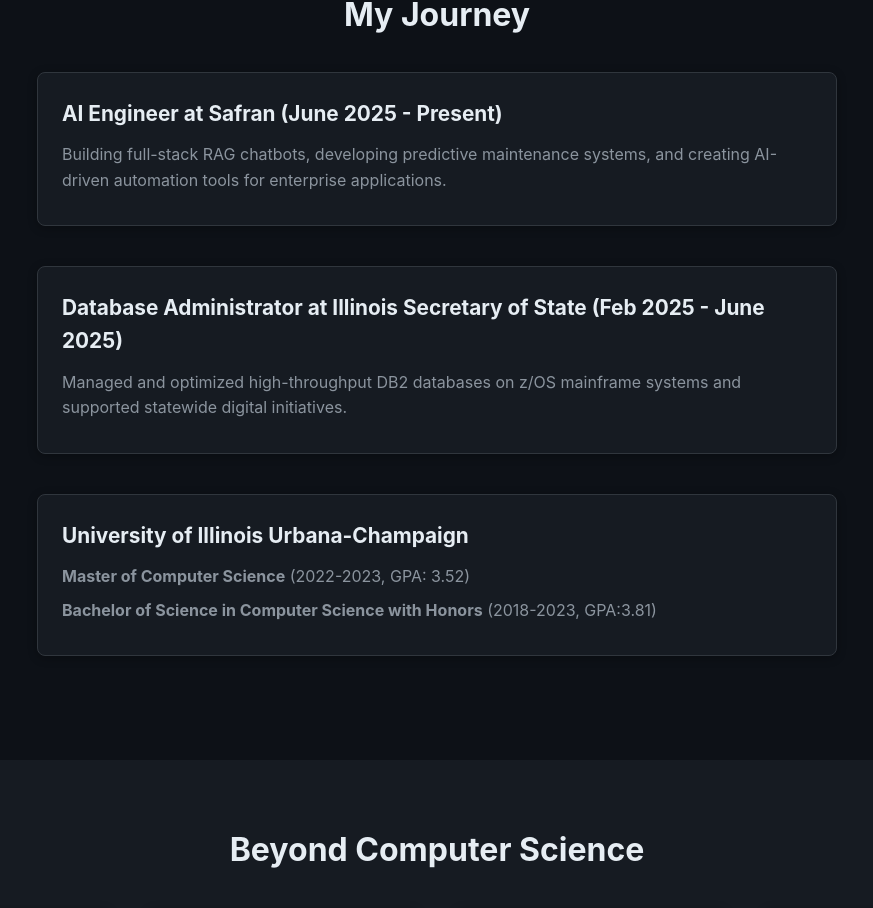
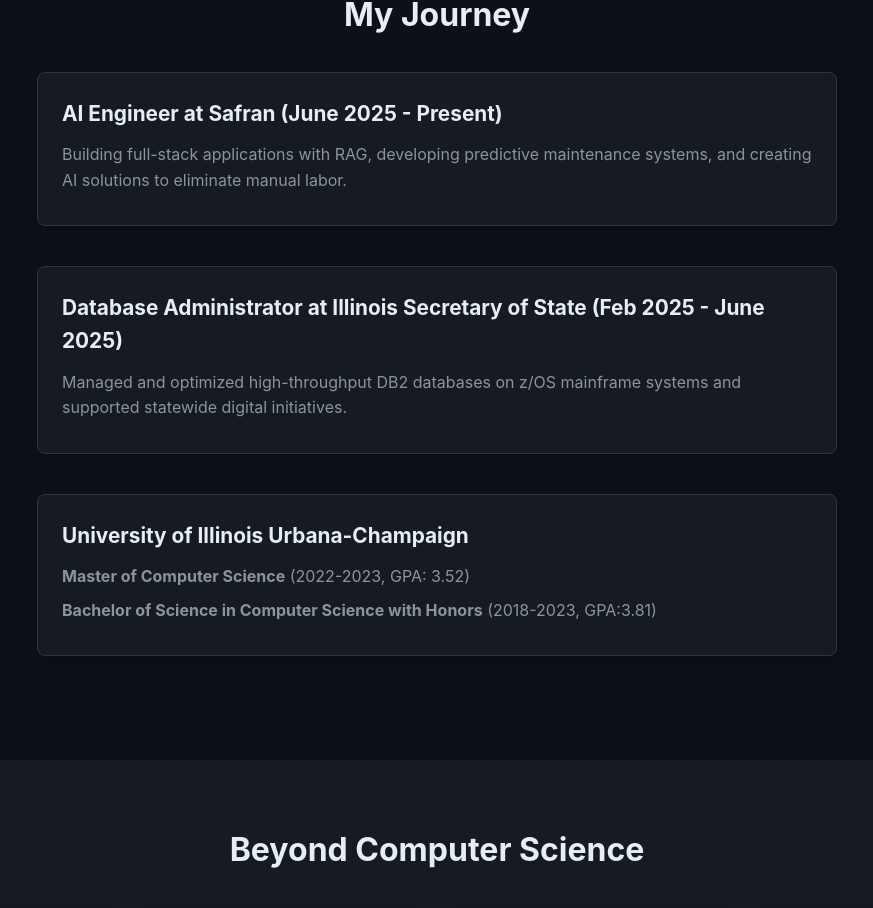
Before and after one commit to richwellp/richwellp.github.io, a Vue app in the folder frontend/: page / in a window 1280 px wide. Shown: the part 1445-2353 px from the top of the page, without its empty margins (203-1076 px from the left). Built offline with nearby package versions, Linux system fonts and the light colour scheme.

Commit message:
Content changes

```diff
--- a/frontend/src/views/AboutMe.vue
+++ b/frontend/src/views/AboutMe.vue
@@ -60,8 +60,8 @@
           <div class="timeline-item">
             <h3>AI Engineer at Safran (June 2025 - Present)</h3>
             <p>
-              Building full-stack RAG chatbots, developing predictive maintenance systems, and
-              creating AI-driven automation tools for enterprise applications.
+              Building full-stack applications with RAG, developing predictive maintenance systems, and
+              creating AI solutions to eliminate manual labor.
             </p>
           </div>
           <div class="timeline-item">
```
